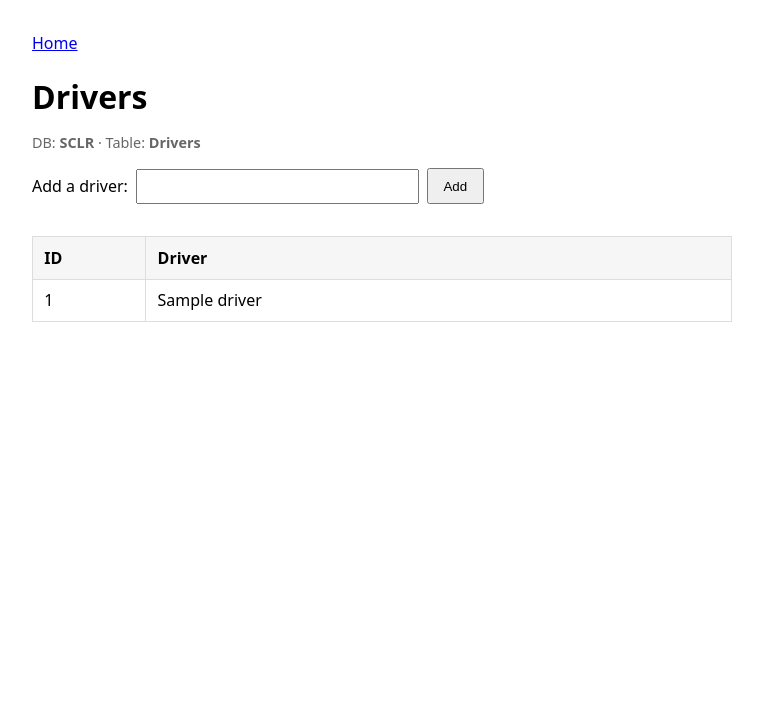
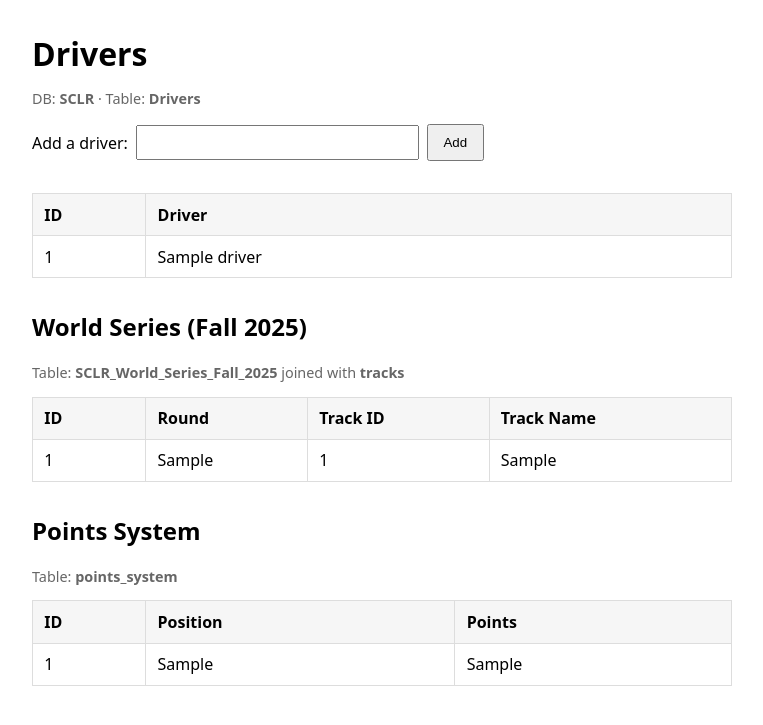
Before and after one commit to code-by-shannon/SCLR, a PHP site: page /drivers.php in a window 1280 px wide. Shown: the top 725 px of the page, without its empty margins (0-763 px from the left). Run offline with PHP 8.4, Linux system fonts and the light colour scheme; tables that the repository leaves empty or names only in its code hold one stand-in row (values such as "Sample post").

Commit message:
Add tracks with ids and names as well as point system table to drivers.php

```diff
--- a/SCLRwebSite/drivers.php
+++ b/SCLRwebSite/drivers.php
@@ -52,6 +52,40 @@ if ($result) {
     $errors[] = "Query failed: " . $conn->error;
 }
 
+// ---- FETCH WORLD SERIES ROUNDS WITH TRACK NAMES ----
+$seasonRows = [];
+$seasonQ = "
+  SELECT w.id, w.round, w.track_id, t.course AS track_name
+  FROM SCLR_World_Series_Fall_2025 AS w
+  LEFT JOIN tracks AS t ON w.track_id = t.id
+  ORDER BY w.round ASC, w.id ASC
+";
+if ($res2 = $conn->query($seasonQ)) {
+    while ($row = $res2->fetch_assoc()) {
+        $seasonRows[] = $row;
+    }
+    $res2->free();
+} else {
+    $errors[] = "World Series query failed: " . $conn->error;
+}
+
+// ---- FETCH POINTS SYSTEM (no join) ----
+$pointsRows = [];
+$pointsQ = "
+  SELECT id, position, points
+  FROM points_system
+  ORDER BY position ASC
+";
+if ($res3 = $conn->query($pointsQ)) {
+    while ($row = $res3->fetch_assoc()) $pointsRows[] = $row;
+    $res3->free();
+} else {
+    $errors[] = "Points System query failed: " . $conn->error;
+}
+
+
+
+
 $conn->close();
 ?>
 <!DOCTYPE html>
@@ -76,7 +110,7 @@ $conn->close();
 </style>
 </head>
 <body>
-  <a href="index.php">Home</a>
+  <a href="index.php"></a>
   <h1>Drivers</h1>
   <p class="muted">DB: <strong>SCLR</strong> · Table: <strong>Drivers</strong></p>
 
@@ -120,5 +154,57 @@ $conn->close();
       <?php endif; ?>
     </tbody>
   </table>
+
+  <h2 style="margin-top:2rem;">World Series (Fall 2025)</h2>
+<p class="muted">Table: <strong>SCLR_World_Series_Fall_2025</strong> joined with <strong>tracks</strong></p>
+<table>
+  <thead>
+    <tr>
+      <th style="width:90px;">ID</th>
+      <th>Round</th>
+      <th>Track ID</th>
+      <th>Track Name</th>
+    </tr>
+  </thead>
+  <tbody>
+    <?php if (count($seasonRows) === 0): ?>
+      <tr><td colspan="4"><em>No rounds found.</em></td></tr>
+    <?php else: ?>
+      <?php foreach ($seasonRows as $r): ?>
+        <tr>
+          <td><?= (int)$r['id'] ?></td>
+          <td><?= htmlspecialchars($r['round']) ?></td>
+          <td><?= htmlspecialchars($r['track_id']) ?></td>
+          <td><?= htmlspecialchars($r['track_name'] ?? 'Unknown') ?></td>
+        </tr>
+      <?php endforeach; ?>
+    <?php endif; ?>
+  </tbody>
+</table>
+
+<h2 style="margin-top:2rem;">Points System</h2>
+<p class="muted">Table: <strong>points_system</strong></p>
+<table>
+  <thead>
+    <tr>
+      <th style="width:90px;">ID</th>
+      <th>Position</th>
+      <th>Points</th>
+    </tr>
+  </thead>
+  <tbody>
+    <?php if (!$pointsRows): ?>
+      <tr><td colspan="3"><em>No points rules found.</em></td></tr>
+    <?php else: foreach ($pointsRows as $p): ?>
+      <tr>
+        <td><?= (int)$p['id'] ?></td>
+        <td><?= htmlspecialchars($p['position']) ?></td>
+        <td><?= htmlspecialchars($p['points']) ?></td>
+      </tr>
+    <?php endforeach; endif; ?>
+  </tbody>
+</table>
+
+
 </body>
 </html>
```
